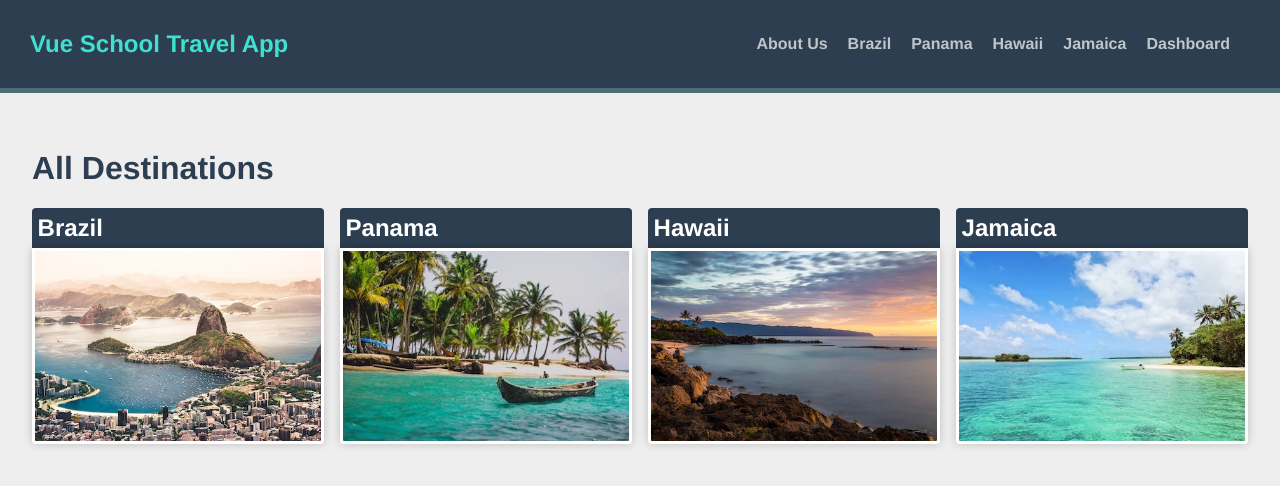
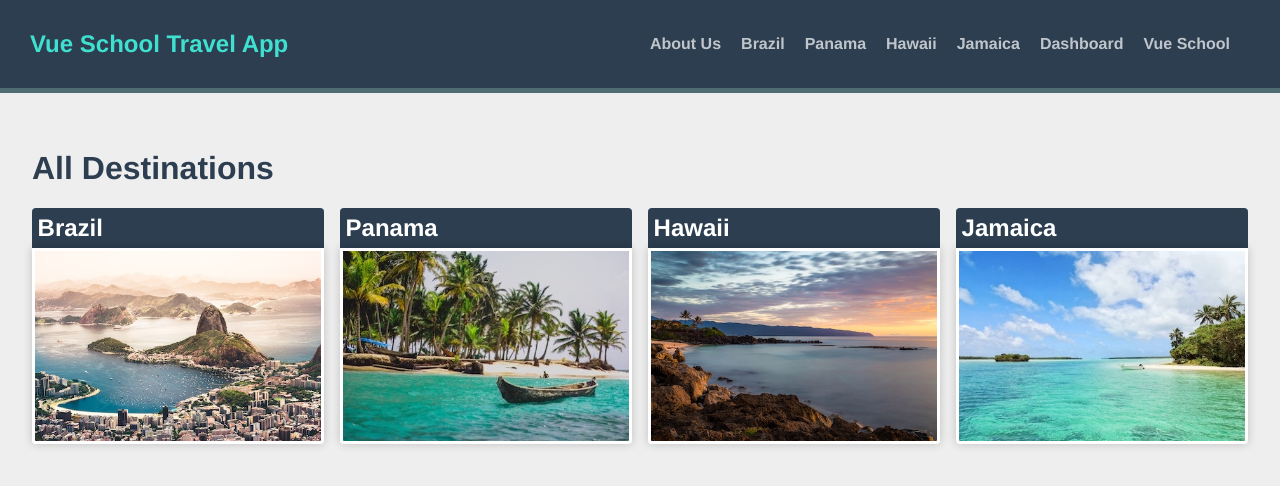
Before and after one commit to kiraGit67/vue-school-travel-app, a Vue app: page / in a window 1280 px wide. Shown: the top 486 px of the page. Built offline with nearby package versions, Linux system fonts and the light colour scheme.

Commit message:
adds external link to see how it behaves

```diff
--- a/src/components/TheNavigation.vue
+++ b/src/components/TheNavigation.vue
@@ -13,6 +13,7 @@
         >{{ destination.name }}</AppLink
       >
       <AppLink :to="{ name: 'protected' }">Dashboard</AppLink>
+      <AppLink to="https://vueschool.io">Vue School</AppLink>
     </div>
   </div>
 </template>
```
